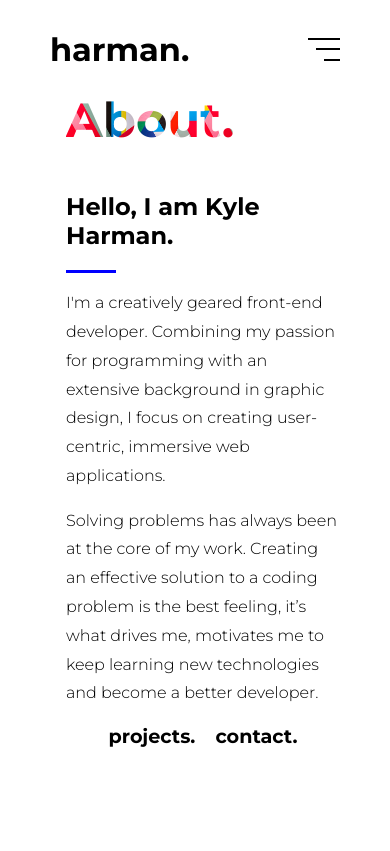
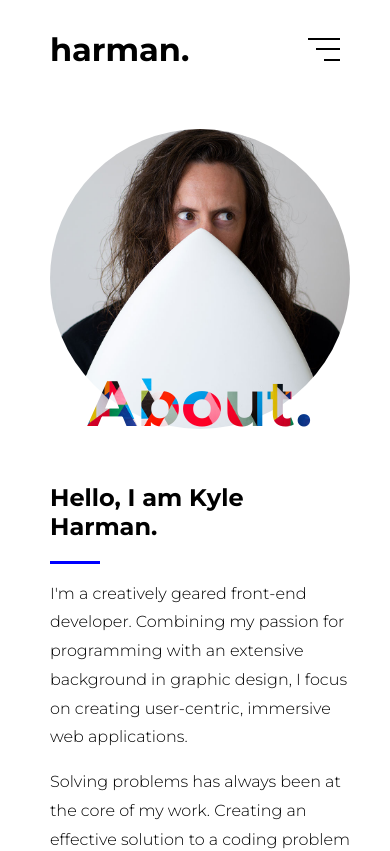
Before and after one commit to kylemharman/kyle-harman-portfolio, a React (Create React App) app: page /about in a window 390 px wide. Shown: the top 851 px of the page. Built offline with nearby package versions, Linux system fonts and the light colour scheme.

Commit message:
worked on responsiveness

```diff
--- a/src/pages/About.js
+++ b/src/pages/About.js
@@ -1,6 +1,5 @@
 import React from "react";
 import { AboutContainer, AboutH1 } from "../styles/AboutStyled";
-import { StyledH1Link } from "../styles/HomeStyled";
 import aboutLinkImg from "../assets/about-link.jpg";
 import portrait from "../assets/kyle-harman-6.jpg";
 
@@ -32,12 +31,17 @@ export default function About() {
                     best feeling, it’s what drives me, motivates me to keep
                     learning new technologies and become a better developer.
                 </p>
-            </div>
-            <div className="navigationLinks">
-                <StyledH1Link to="/projects" style={{ marginRight: "20px" }}>
-                    projects.
-                </StyledH1Link>
-                <StyledH1Link to="/contact">contact.</StyledH1Link>
+                <p>
+                    Thanks for stopping by, dont forget to check out my{" "}
+                    <a
+                        href="/projects"
+                        alt="projects"
+                        style={{ color: "blue" }}
+                    >
+                        projects
+                    </a>{" "}
+                    to see my latest work.
+                </p>
             </div>
         </AboutContainer>
     );
--- a/src/styles/AboutStyled.js
+++ b/src/styles/AboutStyled.js
@@ -2,10 +2,10 @@ import styled from "styled-components";
 
 export const AboutContainer = styled.div`
     height: 80vh;
-    margin: 0 50px 50px 50px;
+    margin: 30px 50px 50px 50px;
     display: grid;
     grid-template-columns: 1fr 2fr;
-    grid-template-rows: 3fr 1fr;
+    grid-template-rows: auto;
     grid-gap: 3em;
 
     @media (max-width: 1024px) {
@@ -19,7 +19,6 @@ export const AboutContainer = styled.div`
     p {
         font-size: 1.2rem;
         line-height: 1.8rem;
-        margin-bottom: 0px;
 
         @media (max-width: 425px) {
             font-size: 1rem;
@@ -29,6 +28,7 @@ export const AboutContainer = styled.div`
     .photo {
         grid-column: 1;
         grid-row: span 2;
+        justify-self: center;
 
         img {
             width: 100%;
@@ -36,14 +36,36 @@ export const AboutContainer = styled.div`
             display: block;
             object-fit: cover;
         }
+
+        @media (max-width: 768px) {
+            grid-column: 1;
+            grid-row: 1;
+
+            img {
+                width: 300px;
+                height: 300px;
+                border-radius: 50%;
+            }
+        }
+
+        @media (max-width: 320px) {
+            img {
+                width: 200px;
+                height: 200px;
+            }
+        }
     }
 
     .copy {
         grid-column: 2;
         grid-row: 1;
         padding: 0 3em;
+
         @media (max-width: 768px) {
+            grid-column: 1;
+            grid-row: 2;
             padding: 0;
+            margin-bottom: 30px;
         }
     }
     .navigationLinks {
@@ -53,9 +75,10 @@ export const AboutContainer = styled.div`
         align-self: end;
 
         @media (max-width: 768px) {
+            grid-column: 1;
+            grid-row: 3;
             justify-self: center;
             align-self: center;
-            margin-bottom: 30px;
         }
     }
 `;
@@ -74,9 +97,11 @@ export const AboutH1 = styled.h1`
     font-size: 6rem;
 
     @media (max-width: 768px) {
+        text-align: center;
+        margin-top: -70px;
+        font-size: 5rem;
+    }
+    @media (max-width: 425px) {
         font-size: 4rem;
     }
-    @media (max-width: 425px) {
-        font-size: 3rem;
-    }
 `;
--- a/src/styles/ContactStyled.js
+++ b/src/styles/ContactStyled.js
@@ -7,6 +7,10 @@ export const ContactContainer = styled.div`
     flex-direction: column;
     justify-content: center;
     align-items: center;
+
+    @media (max-width: 768px) {
+        height: calc(100vh - 250px);
+    }
 `;
 
 export const ContactH1 = styled.a`
--- a/src/styles/HomeStyled.js
+++ b/src/styles/HomeStyled.js
@@ -5,13 +5,13 @@ export const HomeGrid = styled.div`
     height: calc(100vh - 200px);
     overflow-x: hidden;
     display: grid;
-    grid-template-columns: 135px auto 135px;
+    grid-template-columns: 130px auto 130px;
     align-items: center;
     justify-items: center;
 
     @media (max-width: 768px) {
         grid-template-columns: 0 1fr 0;
-        height: calc(100vh - 250px);
+        height: calc(100vh - 300px);
     }
 `;
 
--- a/src/styles/NavigationOverlayStyled.js
+++ b/src/styles/NavigationOverlayStyled.js
@@ -3,7 +3,7 @@ import { Link } from "@reach/router";
 
 export const NavigationOverlayNav = styled.nav`
     display: grid;
-    grid-template-columns: 135px auto 135px;
+    grid-template-columns: 130px auto 130px;
     align-items: center;
     justify-items: center;
     overflow-x: hidden;
```
